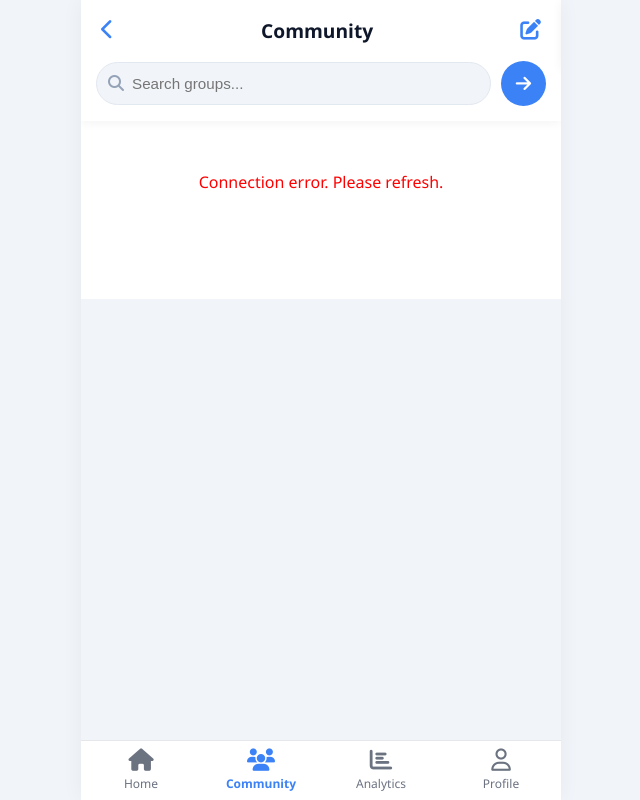
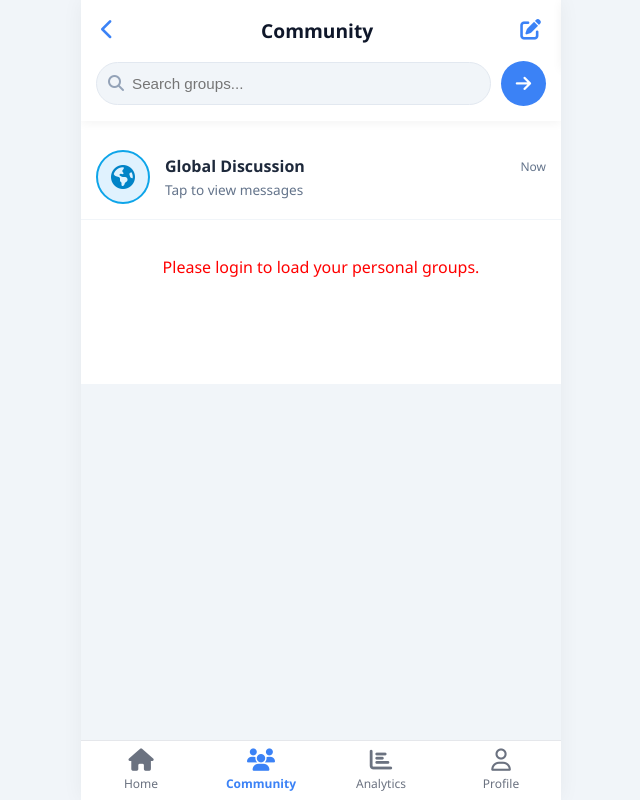
Before and after one commit to SaikatDas0019/ExamMate2.0, a Flask app: page /community.html in a window 1280 px wide. Shown: the whole page, without its empty margins (319-959 px from the left). Run offline with Flask 3, Linux system fonts and the light colour scheme; a user stored in the database is signed in; some libraries are stand-ins or nearby versions.

Commit message:
Refactor community.html for improved structure

```diff
--- a/templates/community.html
+++ b/templates/community.html
@@ -5,7 +5,6 @@
     <meta name="viewport" content="width=device-width, initial-scale=1.0">
     <title>ExamMate | Community</title>
     <link rel="stylesheet" href="https://cdnjs.cloudflare.com/ajax/libs/font-awesome/6.4.0/css/all.min.css">
-    <!-- Socket.IO Library -->
     <script src="https://cdnjs.cloudflare.com/ajax/libs/socket.io/4.7.2/socket.io.min.js"></script>
 
     <style>
@@ -13,21 +12,18 @@
         body { background-color: #f1f5f9; color: #333333; font-family: 'Segoe UI', Roboto, sans-serif; margin: 0; display: flex; justify-content: center; overflow: hidden; }
         .container { width: 100%; max-width: 480px; background-color: #f1f5f9; height: 100vh; position: relative; overflow: hidden; box-shadow: 0 0 20px rgba(0,0,0,0.05); }
 
-        /* Fixed Top Section & Header */
         .fixed-top-section { position: absolute; top: 0; left: 0; width: 100%; z-index: 999; background: #ffffff; box-shadow: 0 2px 10px rgba(0,0,0,0.05); }
         .sticky-header { padding: 15px 20px; display: flex; align-items: center; justify-content: space-between; }
         .back-btn-top { font-size: 1.3rem; color: #3b82f6; cursor: pointer; padding: 5px 10px 5px 0; }
         .header-title { font-size: 1.2rem; font-weight: 800; color: #0f172a; margin: 0; flex: 1; text-align: center; }
         .create-group-btn { color: #3b82f6; font-size: 1.3rem; cursor: pointer; padding: 5px 0 5px 10px; }
 
-        /* Fixed Search CSS */
         .search-container { padding: 0 15px 15px 15px; display: flex; gap: 10px; align-items: center; }
         .search-input-wrapper { flex: 1; position: relative; }
         .search-input-wrapper input { width: 100%; padding: 12px 15px 12px 35px; background: #f1f5f9; border: 1px solid #e2e8f0; border-radius: 25px; font-size: 0.95rem; outline: none; box-sizing: border-box; }
         .search-input-wrapper i { position: absolute; left: 12px; top: 50%; transform: translateY(-50%); color: #94a3b8; }
         .search-btn-circle { width: 45px; height: 45px; flex-shrink: 0; border-radius: 50%; background: #3b82f6; color: white; border: none; font-size: 1.1rem; cursor: pointer; display: flex; justify-content: center; align-items: center; }
 
-        /* Chat List */
         .chat-list-container { height: 100%; padding-top: 135px; padding-bottom: 70px; overflow-y: auto; background: #ffffff; }
         .chat-item { display: flex; align-items: center; padding: 15px; border-bottom: 1px solid #f1f5f9; cursor: pointer; }
         .chat-avatar { width: 50px; height: 50px; border-radius: 50%; display: flex; align-items: center; justify-content: center; font-size: 1.3rem; font-weight: bold; margin-right: 15px; color: white; flex-shrink: 0;}
@@ -39,7 +35,6 @@
         .chat-time { font-size: 0.75rem; color: #64748b; }
         .chat-last-msg { font-size: 0.85rem; color: #64748b; white-space: nowrap; overflow: hidden; text-overflow: ellipsis; margin: 0; }
 
-        /* Chat Room */
         .chat-room-container { position: absolute; top: 0; left: 100%; width: 100%; height: 100%; background: #e2e8f0; z-index: 1001; display: flex; flex-direction: column; transition: left 0.3s; }
         .chat-room-container.active { left: 0; }
         .chat-room-header { background: #ffffff; padding: 12px 15px; display: flex; align-items: center; box-shadow: 0 2px 10px rgba(0,0,0,0.05); z-index: 2; }
@@ -54,24 +49,19 @@
         .message-input { flex: 1; background: #f1f5f9; border: none; padding: 12px 15px; border-radius: 20px; font-size: 0.95rem; outline: none; }
         .send-btn { background: #3b82f6; color: white; width: 42px; height: 42px; border-radius: 50%; border: none; font-size: 1.1rem; cursor: pointer; flex-shrink: 0;}
 
-        /* Restored Bottom Nav */
         .bottom-nav { position: absolute; bottom: 0; left: 0; width: 100%; background: #ffffff; border-top: 1px solid #e5e7eb; display: flex; justify-content: space-around; padding: 8px 0; z-index: 998; }
         .nav-item { display: flex; flex-direction: column; align-items: center; color: #6b7280; font-size: 0.75rem; cursor: pointer; flex: 1; text-decoration: none;}
         .nav-item.active { color: #3b82f6; font-weight: bold; }
         .nav-icon i { font-size: 1.4rem; margin-bottom: 4px; }
 
-        /* Modals */
         .modal-overlay { display: none; position: fixed; top: 0; left: 0; width: 100%; height: 100%; background: rgba(0,0,0,0.5); z-index: 2000; justify-content: center; align-items: center; }
         .modal-box { background: white; width: 90%; max-width: 350px; border-radius: 15px; padding: 20px; text-align: center; }
-        .modal-box h3 { margin-top: 0; color: #0f172a; }
         .modal-input { width: 100%; padding: 10px; border: 1px solid #cbd5e1; border-radius: 10px; margin-bottom: 15px; box-sizing: border-box; outline: none; }
-        .modal-input:focus { border-color: #3b82f6; }
         .user-list-box { max-height: 150px; overflow-y: auto; text-align: left; border: 1px solid #e2e8f0; border-radius: 10px; padding: 10px; margin-bottom: 15px; background: #f8fafc;}
         .user-list-item { display: flex; align-items: center; gap: 10px; margin-bottom: 8px; padding: 5px; border-bottom: 1px solid #e2e8f0;}
         .btn-primary { background: #3b82f6; color: white; border: none; padding: 10px 20px; border-radius: 10px; cursor: pointer; width: 100%; font-weight: bold; margin-bottom: 10px;}
+        .btn-cancel { background: #f1f5f9; color: #64748b; border: none; padding: 10px 20px; border-radius: 10px; cursor: pointer; width: 100%; font-weight: bold; }
         .btn-danger { background: #ef4444; color: white; border: none; padding: 10px 20px; border-radius: 10px; cursor: pointer; width: 100%; font-weight: bold; }
-        .btn-cancel { background: #f1f5f9; color: #64748b; border: none; padding: 10px 20px; border-radius: 10px; cursor: pointer; width: 100%; font-weight: bold; }
-
     </style>
 </head>
 <body>
@@ -80,7 +70,6 @@
         <div id="chat-list-view">
             <div class="fixed-top-section">
                 <div class="sticky-header">
-                    <!-- Fixed Back Button -->
                     <i class="fas fa-chevron-left back-btn-top" onclick="goBackToDashboard()"></i>
                     <h2 class="header-title">Community</h2>
                     <i class="fas fa-edit create-group-btn" onclick="openCreateGroupModal()" title="Create Group"></i>
@@ -88,7 +77,7 @@
                 <div class="search-container">
                     <div class="search-input-wrapper">
                         <i class="fas fa-search"></i>
-                        <input type="text" id="search-chat" placeholder="Search groups...">
+                        <input type="text" placeholder="Search groups...">
                     </div>
                     <button class="search-btn-circle"><i class="fas fa-arrow-right"></i></button>
                 </div>
@@ -101,18 +90,17 @@
                 </div>
             </div>
 
-            <!-- Fixed Bottom Nav Links -->
             <div class="bottom-nav" id="main-bottom-nav">
-                <a href="student_dashboard.html" class="nav-item" id="nav-home">
+                <a href="/student_dashboard.html" class="nav-item" id="nav-home">
                     <div class="nav-icon"><i class="fas fa-home"></i></div><span>Home</span>
                 </a>
-                <a href="community.html" class="nav-item active">
+                <a href="/community.html" class="nav-item active">
                     <div class="nav-icon"><i class="fas fa-users"></i></div><span>Community</span>
                 </a>
-                <a href="student_analytics.html" class="nav-item" id="nav-analytics">
+                <a href="/student_analytics.html" class="nav-item" id="nav-analytics">
                     <div class="nav-icon"><i class="fas fa-chart-bar"></i></div><span>Analytics</span>
                 </a>
-                <a href="student_profile.html" class="nav-item" id="nav-profile">
+                <a href="/student_profile.html" class="nav-item" id="nav-profile">
                     <div class="nav-icon"><i class="far fa-user"></i></div><span>Profile</span>
                 </a>
             </div>
@@ -127,30 +115,23 @@
                     <h3 style="margin:0; font-size:1.1rem;" id="room-name">Loading...</h3>
                 </div>
             </div>
-
             <div class="chat-messages" id="chat-messages-area"></div>
-
             <div class="chat-input-area">
                 <input type="text" class="message-input" id="msg-input" placeholder="Type a message...">
                 <button class="send-btn" onclick="sendMessage()"><i class="fas fa-paper-plane"></i></button>
             </div>
         </div>
 
-        <!-- Create Group Modal (Fixed Search Input) -->
+        <!-- Create Group Modal -->
         <div class="modal-overlay" id="create-group-modal">
             <div class="modal-box">
-                <h3>Create New Group</h3>
+                <h3 style="margin-top:0;">Create New Group</h3>
                 <input type="text" id="group-name-input" class="modal-input" placeholder="Enter Group Name">
-
-                <!-- Search Box for finding Users -->
                 <div style="position: relative;">
                     <i class="fas fa-search" style="position: absolute; left: 10px; top: 12px; color: #94a3b8;"></i>
                     <input type="text" id="group-user-search" class="modal-input" placeholder="Search students/teachers..." style="padding-left: 30px;" onkeyup="filterUsersModal()">
                 </div>
-
-                <div class="user-list-box" id="users-to-add">
-                    <p style="color:#64748b; font-size:0.8rem; text-align:center;">Loading users...</p>
-                </div>
+                <div class="user-list-box" id="users-to-add"></div>
                 <button class="btn-primary" onclick="submitCreateGroup()">Create Group</button>
                 <button class="btn-cancel" onclick="document.getElementById('create-group-modal').style.display='none'">Cancel</button>
             </div>
@@ -159,7 +140,7 @@
         <!-- Admin Mute Modal -->
         <div class="modal-overlay" id="admin-mute-modal">
             <div class="modal-box">
-                <h3 style="color:#ef4444;">Admin Actions</h3>
+                <h3 style="color:#ef4444; margin-top:0;">Admin Actions</h3>
                 <p id="target-user-name" style="font-weight:bold; margin-bottom:5px;"></p>
                 <p style="font-size:0.85rem; color:#64748b; margin-bottom:15px;" id="target-user-email"></p>
                 <button class="btn-danger" onclick="muteUserAction(24)">Mute for 24 Hours</button>
@@ -177,10 +158,8 @@
         const ADMIN_EMAIL = 'dasbabu938207@gmail.com';
         let currentRoom = null;
 
-        // Fixed Initialization Block
         window.onload = async () => {
             try {
-                // Sent empty body correctly to avoid 400 Bad Request error
                 const res = await fetch('/api/check-login-status', {
                     method: 'POST',
                     headers: { 'Content-Type': 'application/json' },
@@ -197,64 +176,63 @@
                     localStorage.setItem('userRole', userRole);
                 }
 
-                // Fix Nav Links dynamically based on Role
                 if(userRole && userRole.toLowerCase() === 'teacher') {
-                    document.getElementById('nav-home').href = 'teacher_dashboard.html';
-                    document.getElementById('nav-analytics').href = 'teacher_analytics.html';
-                    document.getElementById('nav-profile').href = 'teacher_profile.html';
+                    document.getElementById('nav-home').href = '/teacher_dashboard.html';
+                    document.getElementById('nav-analytics').href = '/teacher_analytics.html';
+                    document.getElementById('nav-profile').href = '/teacher_profile.html';
                 }
-
-                loadChatList();
             } catch (e) {
                 console.error("Auth check failed", e);
-                // Fallback: Use LocalStorage if API fails
-                if(userEmail) {
-                    loadChatList();
-                } else {
-                    document.getElementById('chat-list').innerHTML = `<p style="text-align:center; color:red; padding:20px;">Connection error. Please refresh.</p>`;
-                }
             }
+            // Always attempt to load chat list so it doesn't get stuck
+            loadChatList();
 
-            // Socket Listeners
             socket.on('receive_message', (data) => {
-                if(data.receiver_email === currentRoom) {
-                    appendMessage(data);
-                }
+                if(data.receiver_email === currentRoom) appendMessage(data);
                 loadChatList();
             });
-
-            socket.on('error', (err) => {
-                alert(err.msg);
-            });
+            socket.on('error', (err) => { alert(err.msg); });
         };
 
-        // Top Back Button Logic
         function goBackToDashboard() {
             if(userRole && userRole.toLowerCase() === 'teacher') {
-                window.location.href = 'teacher_dashboard.html';
+                window.location.href = '/teacher_dashboard.html';
             } else {
-                window.location.href = 'student_dashboard.html';
+                window.location.href = '/student_dashboard.html';
             }
         }
 
-        // Load Real Chat List
+        // Bulletproof loadChatList
         async function loadChatList() {
-            if(!userEmail) return;
+            const listDiv = document.getElementById('chat-list');
+            let globalHTML = `
+                <div class="chat-item" onclick="openChat('global', 'Global Discussion', 'global')">
+                    <div class="chat-avatar avatar-global"><i class="fas fa-globe-americas"></i></div>
+                    <div class="chat-info">
+                        <div class="chat-header-row"><h4 class="chat-name">Global Discussion</h4><span class="chat-time">Now</span></div>
+                        <p class="chat-last-msg">Tap to view messages</p>
+                    </div>
+                </div>`;
+
+            if(!userEmail) {
+                listDiv.innerHTML = globalHTML + `<p style="text-align:center; color:red; padding:20px;">Please login to load your personal groups.</p>`;
+                return;
+            }
+
             try {
                 const res = await fetch('/api/get-chat-list', {
                     method: 'POST', headers: {'Content-Type': 'application/json'},
                     body: JSON.stringify({ email: userEmail })
                 });
+
+                if (!res.ok) throw new Error("Server returned " + res.status);
                 const data = await res.json();
 
                 if(data.success) {
-                    const listDiv = document.getElementById('chat-list');
                     listDiv.innerHTML = '';
-
                     data.chats.forEach(chat => {
                         let avatarHTML = chat.id === 'global' ? `<i class="fas fa-globe-americas"></i>` : chat.name.charAt(0);
                         let avatarClass = chat.id === 'global' ? 'avatar-global' : 'avatar-group';
-
                         listDiv.innerHTML += `
                         <div class="chat-item" onclick="openChat('${chat.id}', '${chat.name}', '${chat.id === 'global' ? 'global' : 'group'}')">
                             <div class="chat-avatar ${avatarClass}">${avatarHTML}</div>
@@ -267,8 +245,13 @@
                             </div>
                         </div>`;
                     });
+                } else {
+                    // This handles the backend missing table error!
+                    listDiv.innerHTML = globalHTML + `<p style="text-align:center; color:#ef4444; padding:20px;">Backend Error: ${data.error}<br><small>Make sure to update app.py</small></p>`;
                 }
-            } catch(e) { console.log("List error", e); }
+            } catch(e) {
+                listDiv.innerHTML = globalHTML + `<p style="text-align:center; color:#ef4444; padding:20px;">Connection failed. <br><small>${e.message}</small></p>`;
+            }
         }
 
         async function openChat(roomId, name, type) {
@@ -279,7 +262,7 @@
             avatarBox.innerHTML = type === 'global' ? '<i class="fas fa-globe-americas"></i>' : name.charAt(0);
 
             document.getElementById('chat-room').classList.add('active');
-            document.getElementById('main-bottom-nav').style.display = 'none'; // Hide bottom nav in chat room
+            document.getElementById('main-bottom-nav').style.display = 'none';
 
             socket.emit('join', { room: roomId });
 
@@ -289,17 +272,27 @@
                     method: 'POST', headers: {'Content-Type': 'application/json'},
                     body: JSON.stringify({ room_id: roomId })
                 });
+                if (!res.ok) throw new Error("Server error " + res.status);
                 const data = await res.json();
+
                 if(data.success) {
                     document.getElementById('chat-messages-area').innerHTML = '';
-                    data.messages.forEach(msg => appendMessage(msg));
+                    if(data.messages.length === 0) {
+                        document.getElementById('chat-messages-area').innerHTML = '<p style="text-align:center; color:#64748b; margin-top:20px;">No messages yet. Start the conversation!</p>';
+                    } else {
+                        data.messages.forEach(msg => appendMessage(msg));
+                    }
+                } else {
+                    document.getElementById('chat-messages-area').innerHTML = `<p style="text-align:center; color:red; padding:20px;">Error: ${data.error}</p>`;
                 }
-            } catch(e) { console.log(e); }
+            } catch(e) {
+                document.getElementById('chat-messages-area').innerHTML = `<p style="text-align:center; color:red; padding:20px;">Failed to load messages.</p>`;
+            }
         }
 
         function closeChat() {
             document.getElementById('chat-room').classList.remove('active');
-            document.getElementById('main-bottom-nav').style.display = 'flex'; // Restore bottom nav
+            document.getElementById('main-bottom-nav').style.display = 'flex';
             currentRoom = null;
         }
 
@@ -330,22 +323,15 @@
             const input = document.getElementById('msg-input');
             const text = input.value.trim();
             if(!text || !currentRoom) return;
-
-            socket.emit('send_message', {
-                sender_email: userEmail,
-                sender_name: userName,
-                receiver_email: currentRoom,
-                message_text: text
-            });
+            socket.emit('send_message', { sender_email: userEmail, sender_name: userName, receiver_email: currentRoom, message_text: text });
             input.value = '';
         }
         document.getElementById('msg-input').addEventListener('keypress', e => { if(e.key === 'Enter') sendMessage(); });
 
-        // --- GROUP CREATION & MODAL SEARCH ---
         async function openCreateGroupModal() {
             document.getElementById('create-group-modal').style.display = 'flex';
-            document.getElementById('group-user-search').value = ''; // Reset search
-
+            document.getElementById('group-user-search').value = '';
+            document.getElementById('users-to-add').innerHTML = '<p style="text-align:center;"><i class="fas fa-spinner fa-spin"></i> Loading users...</p>';
             try {
                 const res = await fetch('/api/get-all-users');
                 const data = await res.json();
@@ -358,53 +344,41 @@
                     });
                     document.getElementById('users-to-add').innerHTML = html || '<p>No other users found.</p>';
                 } else {
-                    document.getElementById('users-to-add').innerHTML = '<p style="color:red;">Error loading users.</p>';
+                    document.getElementById('users-to-add').innerHTML = `<p style="color:red;">Error: ${data.error}</p>`;
                 }
-            } catch(e) {
-                document.getElementById('users-to-add').innerHTML = '<p style="color:red;">Failed to fetch users.</p>';
-            }
+            } catch(e) { document.getElementById('users-to-add').innerHTML = '<p style="color:red;">Failed to fetch users.</p>'; }
         }
 
-        // Live Filter function inside the modal
         function filterUsersModal() {
             const query = document.getElementById('group-user-search').value.toLowerCase();
             const items = document.querySelectorAll('.user-list-item');
-
             items.forEach(item => {
                 const nameText = item.querySelector('.u-name').innerText.toLowerCase();
-                if(nameText.includes(query)) {
-                    item.style.display = 'flex';
-                } else {
-                    item.style.display = 'none';
-                }
+                item.style.display = nameText.includes(query) ? 'flex' : 'none';
             });
         }
 
         async function submitCreateGroup() {
             const name = document.getElementById('group-name-input').value.trim();
             if(!name) return alert("Enter a group name!");
-
             const checkboxes = document.querySelectorAll('.group-member-cb:checked');
             const members = Array.from(checkboxes).map(cb => cb.value);
             members.push(userEmail);
-
             if(members.length < 2) return alert("Select at least 1 other member!");
 
             try {
-                const res = await fetch('/api/create-group', {
-                    method: 'POST', headers: {'Content-Type': 'application/json'},
-                    body: JSON.stringify({ name: name, created_by: userEmail, members: members })
-                });
+                const res = await fetch('/api/create-group', { method: 'POST', headers: {'Content-Type': 'application/json'}, body: JSON.stringify({ name: name, created_by: userEmail, members: members }) });
                 const data = await res.json();
                 if(data.success) {
                     document.getElementById('create-group-modal').style.display = 'none';
                     loadChatList();
                     alert("Group created successfully!");
+                } else {
+                    alert("Failed: " + data.error);
                 }
             } catch(e) { alert("Error creating group"); }
         }
 
-        // --- ADMIN MUTE FEATURE ---
         let targetMuteEmail = '';
         function openAdminModal(email, name) {
             targetMuteEmail = email;
@@ -415,17 +389,12 @@
 
         async function muteUserAction(hours) {
             try {
-                const res = await fetch('/api/admin-mute-user', {
-                    method: 'POST', headers: {'Content-Type': 'application/json'},
-                    body: JSON.stringify({ admin_email: userEmail, target_email: targetMuteEmail, hours: hours })
-                });
+                const res = await fetch('/api/admin-mute-user', { method: 'POST', headers: {'Content-Type': 'application/json'}, body: JSON.stringify({ admin_email: userEmail, target_email: targetMuteEmail, hours: hours }) });
                 const data = await res.json();
                 if(data.success) {
                     alert(hours === 0 ? "User Unmuted!" : "User Muted for 24 hours!");
                     document.getElementById('admin-mute-modal').style.display = 'none';
-                } else {
-                    alert("Failed: " + data.error);
-                }
+                } else { alert("Failed: " + data.error); }
             } catch(e) { console.log(e); }
         }
     </script>
```
